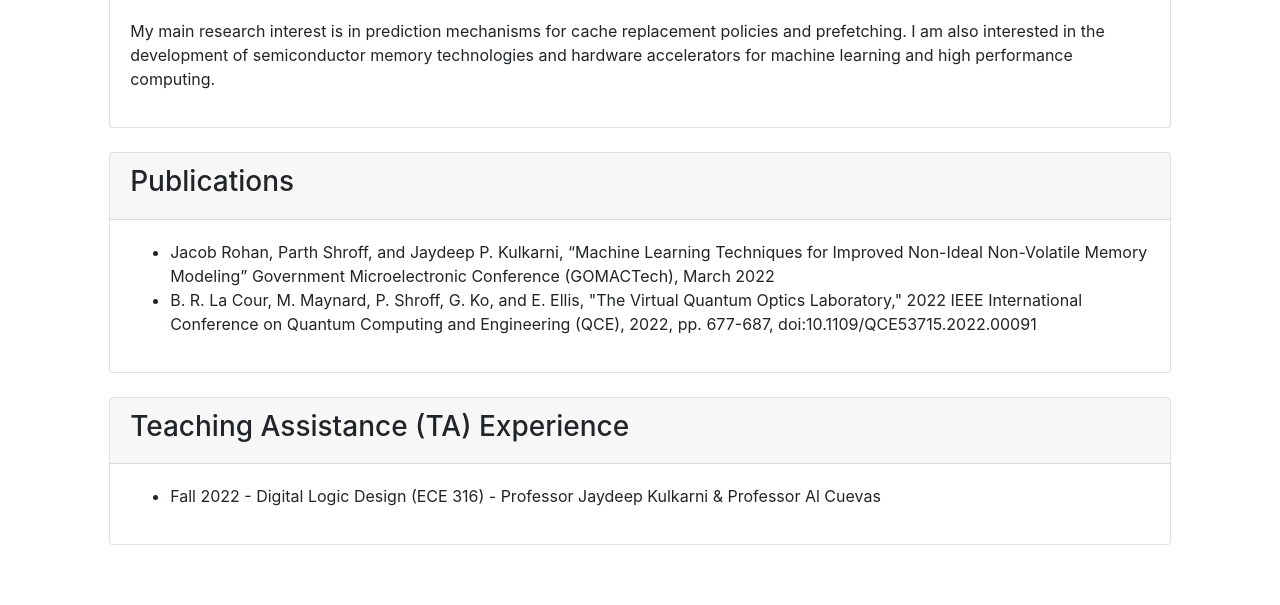
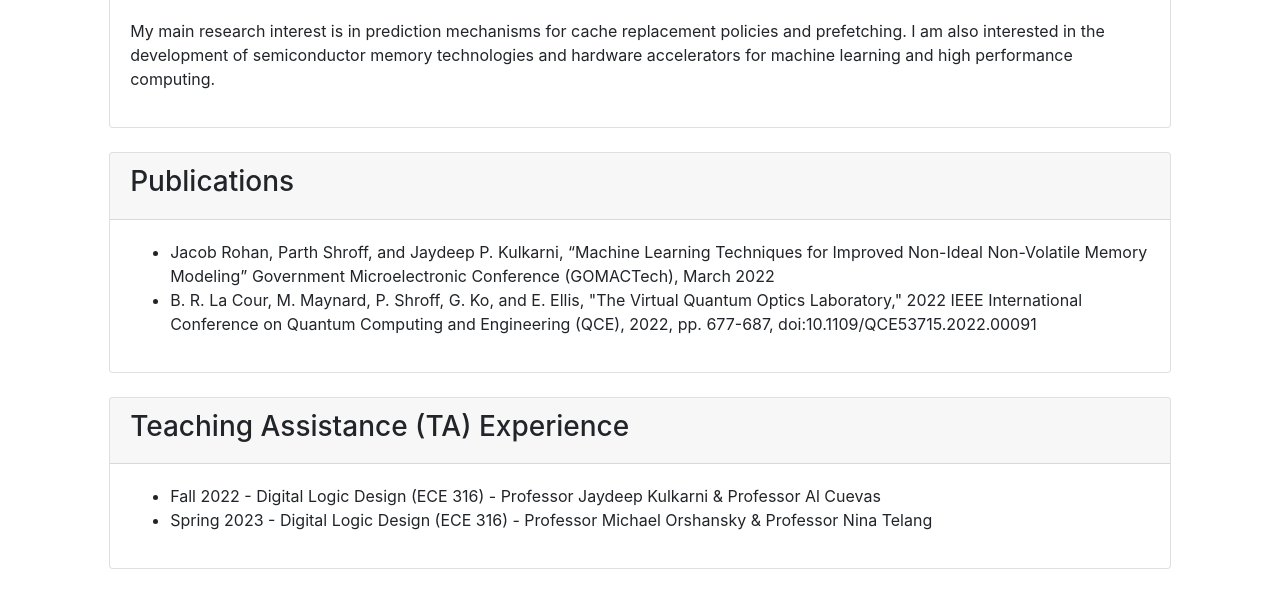
Before and after one commit to ParthS94/ParthShroff.github.io, a plain HTML site: page index.html in a window 1280 px wide. Shown: the part 667-1272 px from the top of the page. Drawn offline with nearby package versions, Linux system fonts and the light colour scheme.

Commit message:
added TA sp 23

```diff
--- a/index.html
+++ b/index.html
@@ -101,6 +101,7 @@
     <div class="card-body">
       <ul>
       <li> Fall 2022 - Digital Logic Design (ECE 316) - Professor Jaydeep Kulkarni & Professor Al Cuevas</li>
+      <li> Spring 2023 - Digital Logic Design (ECE 316) - Professor Michael Orshansky & Professor Nina Telang</li>
       </ul>
     </div>
   </div>
```
